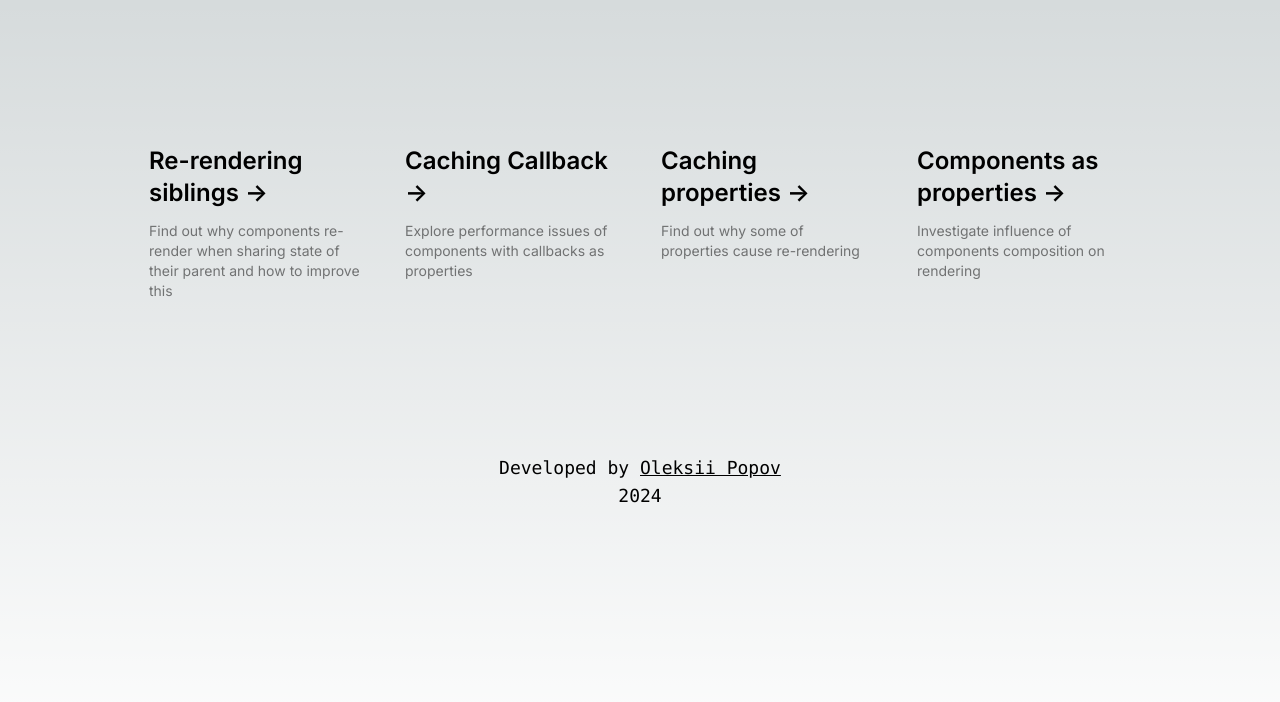
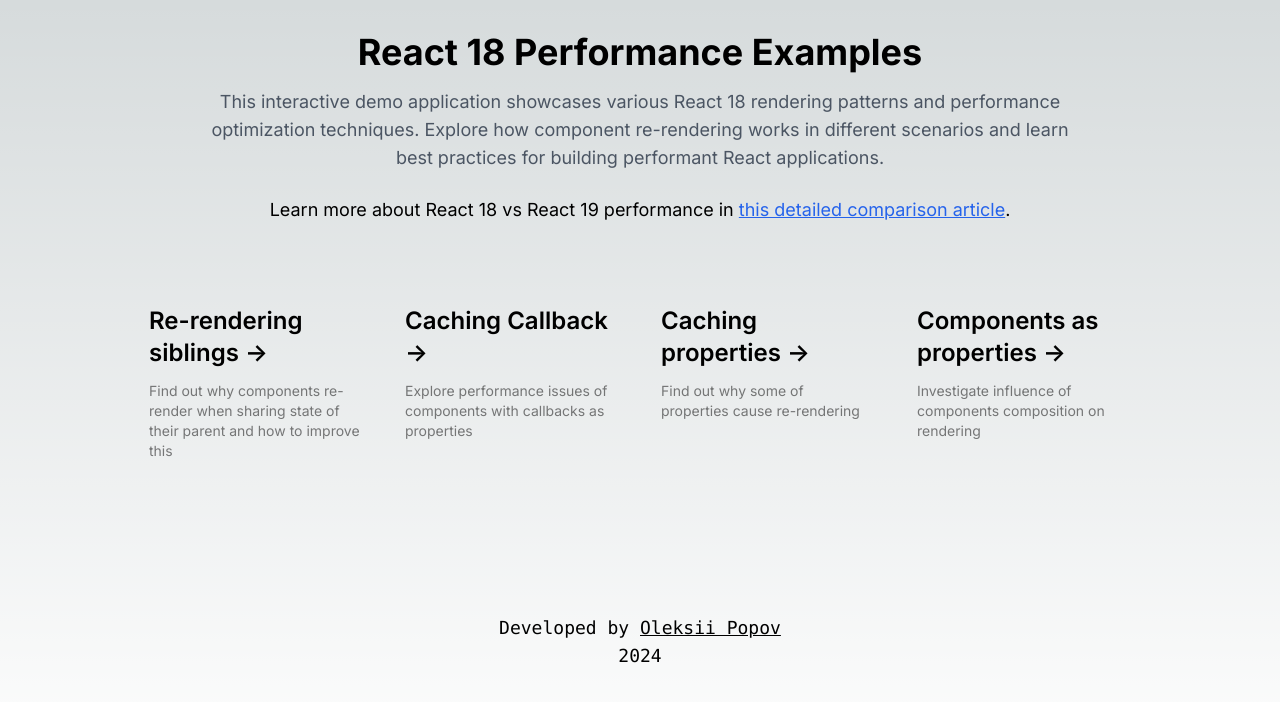
Before and after one commit to AlexeyPopovUA/react-performance-examples, a Next.js app in the folder front-end/: page / in a window 1280 px wide. Shown: the top 702 px of the page. Built offline with nearby package versions, Linux system fonts and the light colour scheme.

Commit message:
Add app description and improve SEO
- Update robots.txt to allow all crawlers
- Add hero section with app description and article link
- Enhance SEO with comprehensive meta tags
- Improve page titles and descriptions

```diff
--- /dev/null
+++ b/front-end/src/app/Hero.tsx
@@ -0,0 +1,24 @@
+export function Hero() {
+  return (
+    <section className="mb-16 mt-8 max-w-4xl text-center">
+      <h1 className="mb-4 text-4xl font-bold">React 18 Performance Examples</h1>
+      <p className="mb-6 text-lg text-gray-600">
+        This interactive demo application showcases various React 18 rendering patterns and performance optimization
+        techniques. Explore how component re-rendering works in different scenarios and learn best practices for
+        building performant React applications.
+      </p>
+      <p className="text-lg">
+        Learn more about React 18 vs React 19 performance in{' '}
+        <a
+          href="https://oleksiipopov.com/blog/react-18-vs-react-19/"
+          target="_blank"
+          rel="noopener noreferrer"
+          className="text-blue-600 underline hover:text-blue-800"
+        >
+          this detailed comparison article
+        </a>
+        .
+      </p>
+    </section>
+  );
+}
--- a/front-end/src/app/layout.tsx
+++ b/front-end/src/app/layout.tsx
@@ -3,8 +3,41 @@ import './globals.css';
 import React from 'react';
 import clsx from 'clsx';
 import { Footer } from '@/app/Footer';
+import type { Metadata } from 'next';
 
 const inter = Inter({ subsets: ['latin'] });
+
+export const metadata: Metadata = {
+  metadataBase: new URL('https://react-performance-examples.oleksiipopov.com'),
+  title: {
+    default: 'React 18 Performance Examples - Interactive Demo',
+    template: '%s | React 18 Performance Examples',
+  },
+  description: 'Explore React 18 rendering patterns and performance optimization techniques through interactive examples. Learn about component re-rendering, memoization, and best practices.',
+  keywords: ['React 18', 'React performance', 'React optimization', 'React rendering', 'React memoization', 'React examples'],
+  authors: [{ name: 'Oleksii Popov' }],
+  openGraph: {
+    title: 'React 18 Performance Examples - Interactive Demo',
+    description: 'Explore React 18 rendering patterns and performance optimization techniques through interactive examples.',
+    url: 'https://react-performance-examples.oleksiipopov.com',
+    siteName: 'React Performance Examples',
+    type: 'website',
+    locale: 'en_US',
+  },
+  twitter: {
+    card: 'summary_large_image',
+    title: 'React 18 Performance Examples - Interactive Demo',
+    description: 'Explore React 18 rendering patterns and performance optimization techniques through interactive examples.',
+  },
+  robots: {
+    index: true,
+    follow: true,
+    googleBot: {
+      index: true,
+      follow: true,
+    },
+  },
+};
 
 export default function RootLayout({
   children,
--- a/front-end/src/app/page.tsx
+++ b/front-end/src/app/page.tsx
@@ -1,6 +1,7 @@
 import { HomeNavLink } from '@/app/HomeNavLink';
 import type { Metadata } from 'next';
 import { Messages } from '@/app/shared/Messages';
+import { Hero } from '@/app/Hero';
 
 export const metadata: Metadata = {
   title: Messages.home.title,
@@ -9,7 +10,9 @@ export const metadata: Metadata = {
 
 export default function Home() {
   return (
-    <div className="mb-32 grid text-center lg:mt-32 lg:w-full lg:max-w-5xl lg:grid-cols-4 lg:text-left">
+    <>
+      <Hero />
+      <div className="mb-32 grid text-center lg:w-full lg:max-w-5xl lg:grid-cols-4 lg:text-left">
       <HomeNavLink
         path="/examples/re-rendering-siblings/"
         label={Messages.renderingSiblings.title}
@@ -31,5 +34,6 @@ export default function Home() {
         description={Messages.componentsAsProperties.description}
       />
     </div>
+    </>
   );
 }
--- a/front-end/src/app/shared/Messages.ts
+++ b/front-end/src/app/shared/Messages.ts
@@ -1,7 +1,7 @@
 export const Messages = {
   home: {
-    title: 'React 18 performance examples',
-    description: 'Web application with different React 18 performance examples',
+    title: 'React 18 Performance Examples - Interactive Demo',
+    description: 'Explore React 18 rendering patterns and performance optimization techniques through interactive examples. Learn about component re-rendering, memoization, and best practices.',
   },
   renderingSiblings: {
     title: 'Re-rendering siblings',
```
Also changed, not shown: front-end/public/robots.txt.
